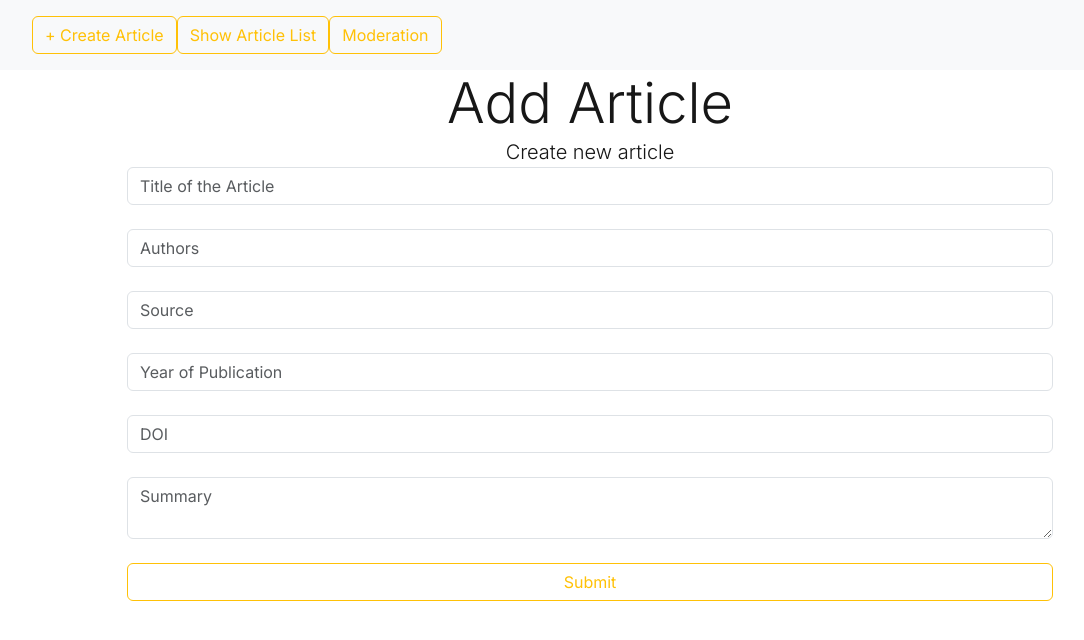
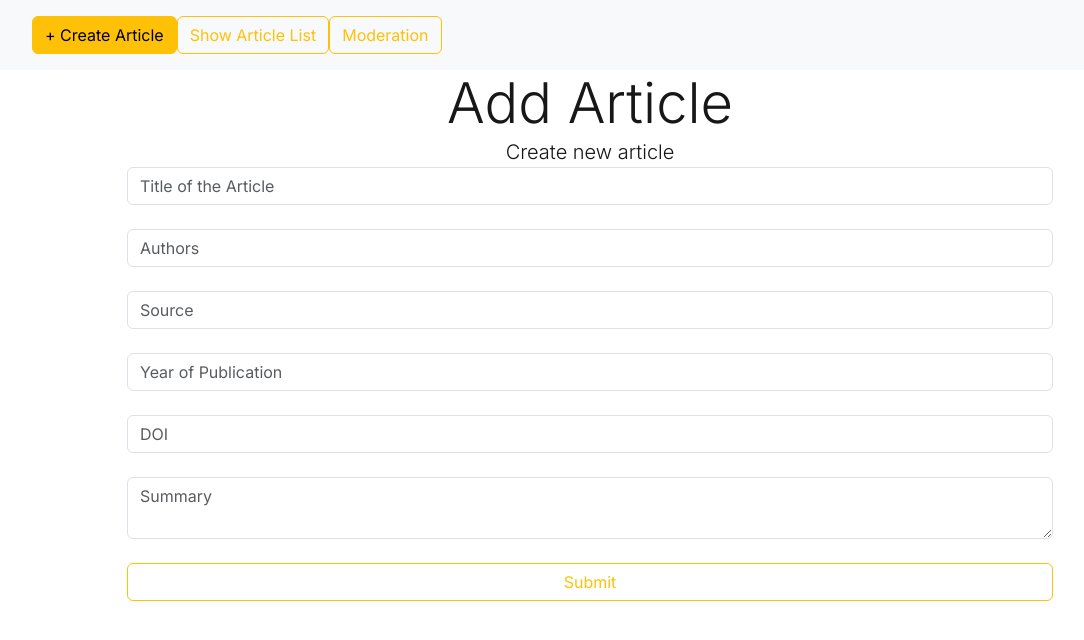
Before and after one commit to roccomilicic/SPEED, a Next.js app in the folder speed-next-app/: page /create-article in a window 1280 px wide. Shown: the top 640 px of the page, without its empty margins (50-1134 px from the left). Built offline with nearby package versions, Linux system fonts and the light colour scheme.

Commit message:
Nav bar is highlighted on current page

```diff
--- a/speed-next-app/src/app/moderation/page.tsx
+++ b/speed-next-app/src/app/moderation/page.tsx
@@ -3,7 +3,7 @@ import NavBar from "../../components/Navbar";
 
 export default function ModerationPage() {
   return (
-    <main className="container mx-auto p-4">
+    <main>
       <NavBar />
       <ModerationList />
     </main>
--- a/speed-next-app/src/components/Navbar.tsx
+++ b/speed-next-app/src/components/Navbar.tsx
@@ -2,20 +2,32 @@
 
 import React from 'react';
 import Link from 'next/link';
+import { usePathname } from 'next/navigation';
 
 function NavBar() {
+  const currentPath = usePathname(); // Get the current path
+
   return (
     <div className="NavBar">
       <div className="container">
         <div className="row">
           <div className="col-md-12 m-auto">
-          <Link href="/create-article" className="btn btn-outline-warning float-right">
+            <Link
+              href="/create-article"
+              className={`btn btn-outline-warning float-right ${currentPath === '/create-article' ? 'active' : ''}`}
+            >
               + Create Article
             </Link>
-          <Link href="/" className="btn btn-outline-warning float-right">
+            <Link
+              href="/"
+              className={`btn btn-outline-warning float-right ${currentPath === '/' ? 'active' : ''}`}
+            >
               Show Article List
             </Link>
-            <Link href="/moderation" className="btn btn-outline-warning float-left">
+            <Link
+              href="/moderation"
+              className={`btn btn-outline-warning float-left ${currentPath === '/moderation' ? 'active' : ''}`}
+            >
               Moderation
             </Link>
           </div>
@@ -42,6 +54,11 @@ function NavBar() {
           background-color: #ffc107;
           color: white;
         }
+        .active {
+          background-color: #ffc107;
+          color: white;
+          border-color: #ffc107; /* Optional: Change border color if needed */
+        }
       `}</style>
     </div>
   );
```
